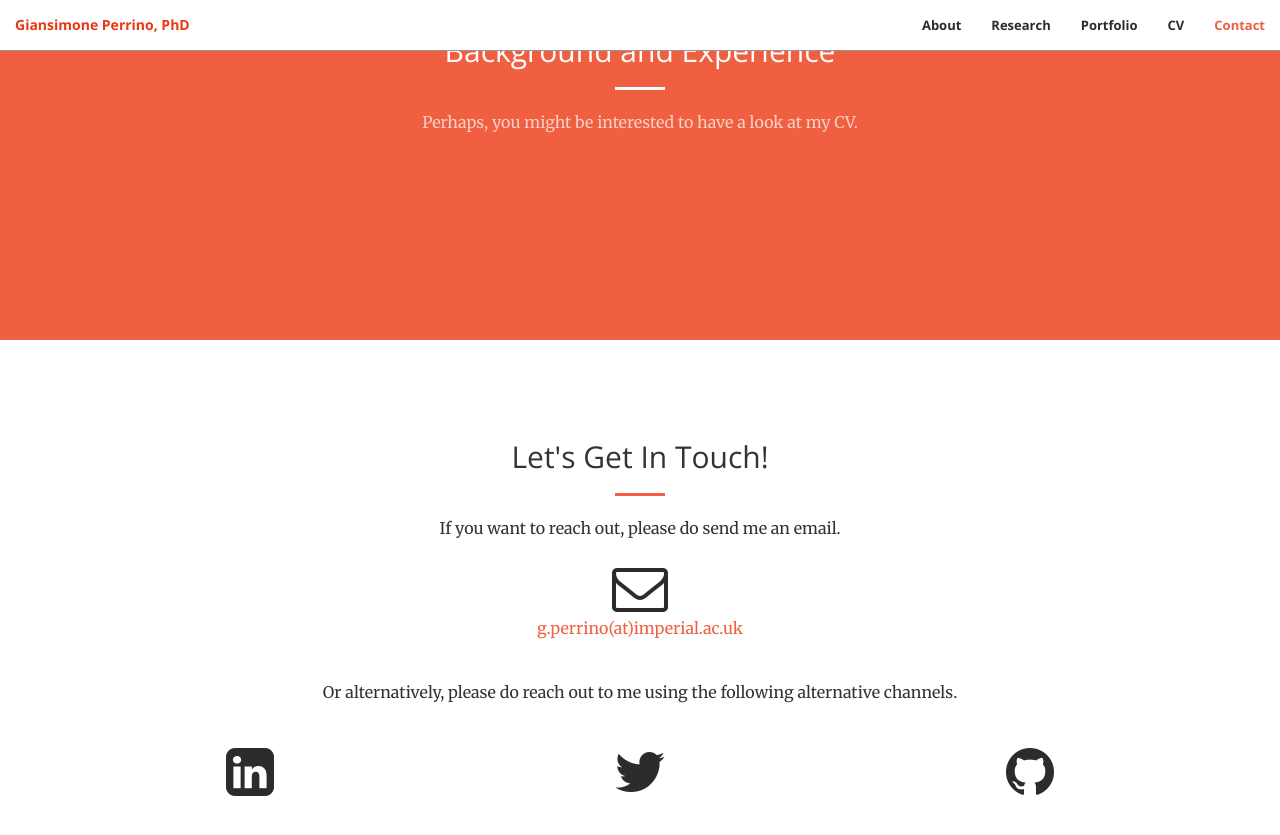
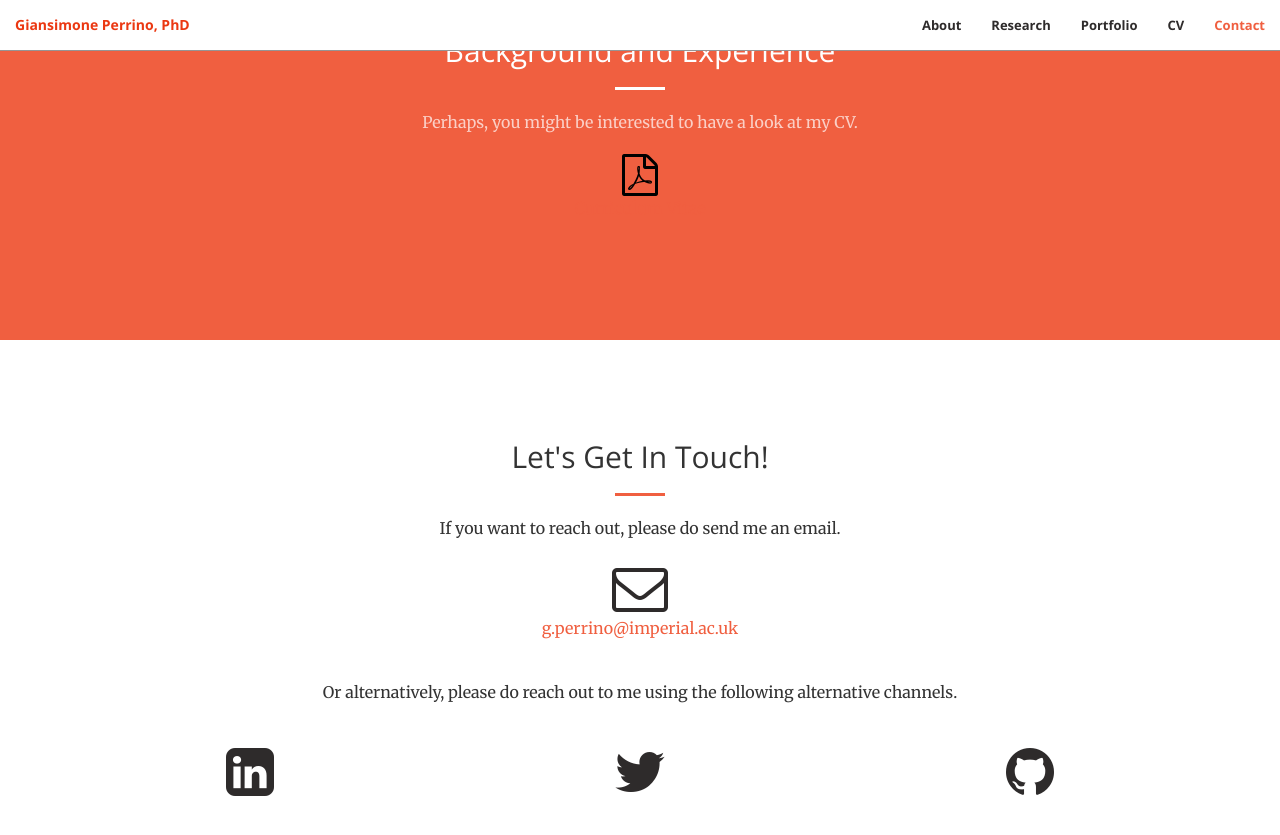
Before and after one commit to giansimone/giansimone.github.io, a Jekyll site: the page built from index.html, in a window 1280 px wide and 900 px high, scrolled down 2538 px. Shown: the top 835 px of the window. Built offline with Jekyll 4.4.1, drawn with Linux system fonts in a browser that asks for light colours.

Commit message:
Minor changes.

```diff
--- a/_config.yml
+++ b/_config.yml
@@ -1,6 +1,6 @@
 # Site settings
 title: Giansimone Perrino
-email: g.perrino(at)imperial.ac.uk
+email: g.perrino@imperial.ac.uk
 description: > #
 domain: giansimone.github.io
 baseurl: "" # the subpath of your site, e.g. /blog/
--- a/_includes/cv.html
+++ b/_includes/cv.html
@@ -6,7 +6,7 @@
                 <hr class="light">
                 <p class="text-faded-center">Perhaps, you might be interested to have a look at my CV.</p>
                 <a href="#">
-                <i class="fa fa-file-pdf-o fa-3x wow bounceIn" data-wow-delay=".1s"></i>
+                <i class="fa fa-file-pdf-o fa-3x wow bounceIn" style="color:black" data-wow-delay=".1s"></i>
                 <p>Curriculum Vitae</p>
                 </a>
             </div>
```
